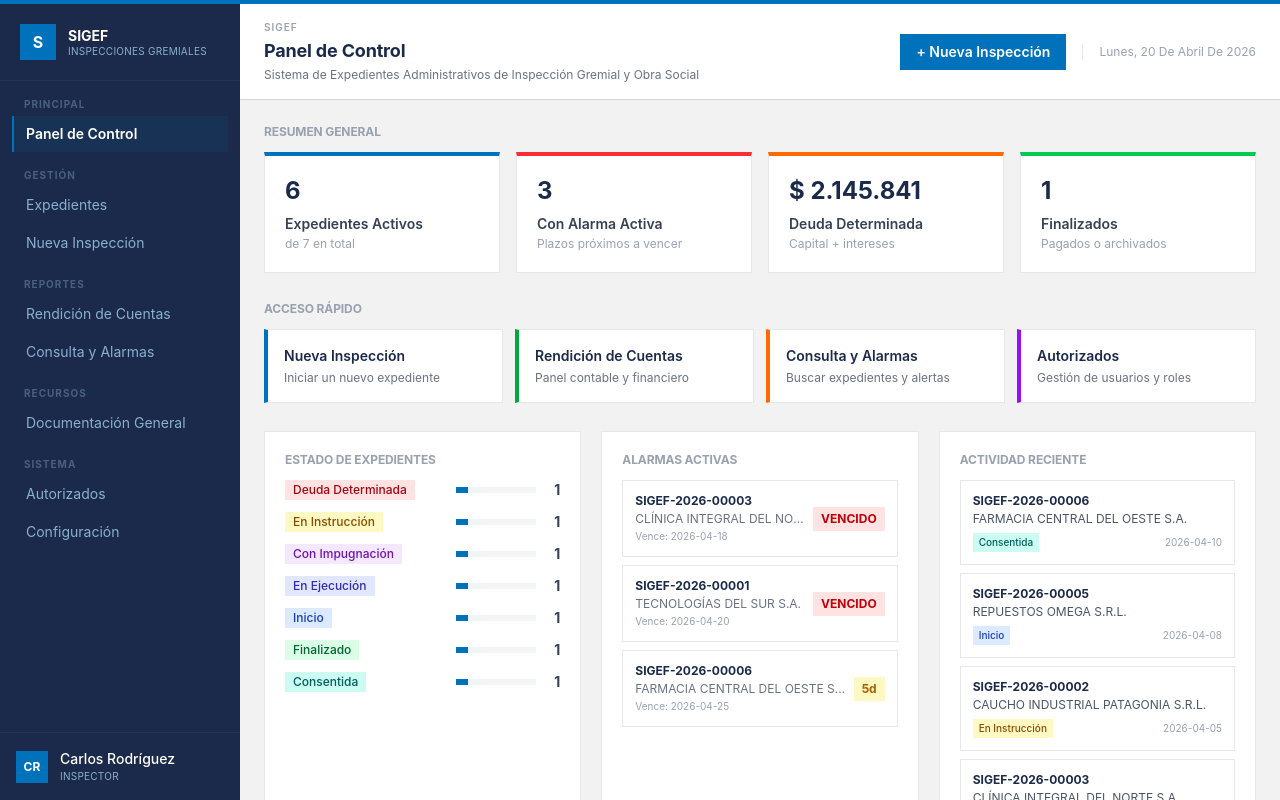
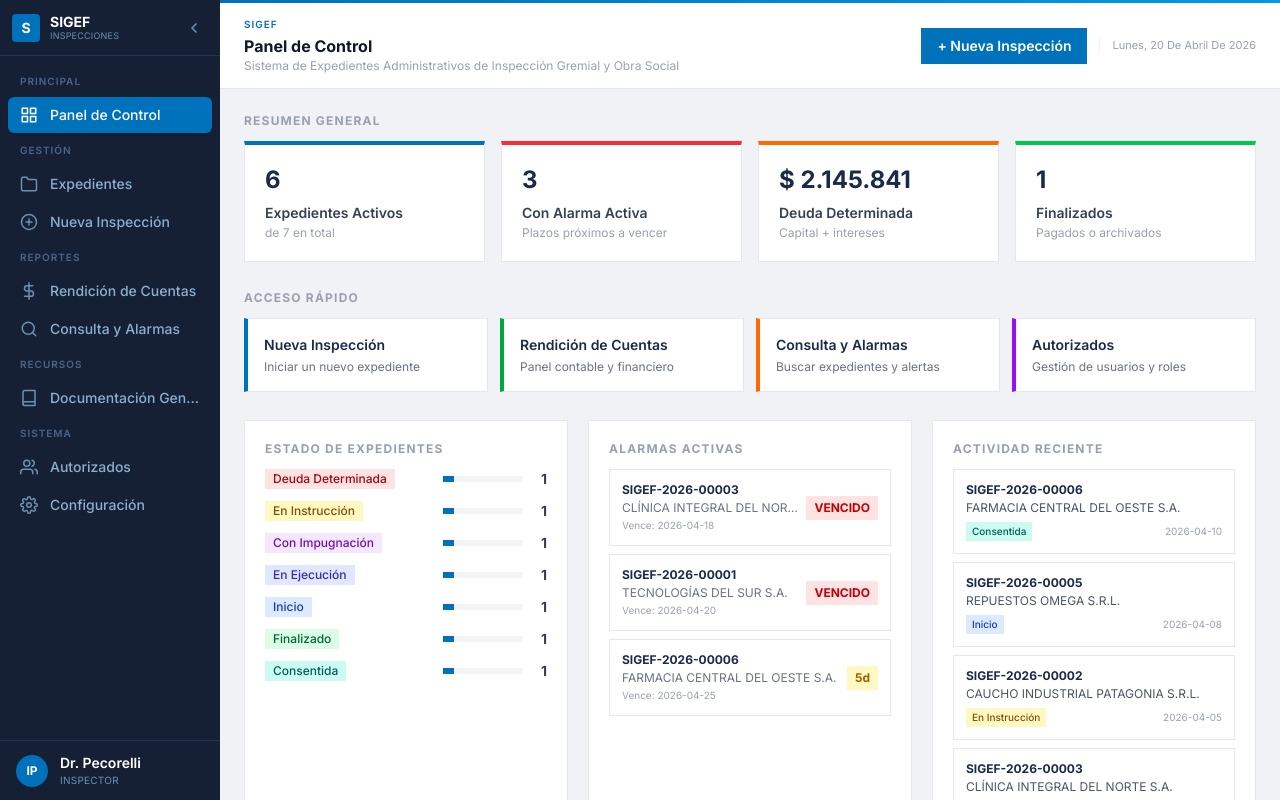
Before and after one commit to leandromondin-gh/sigef-inspecciones, a Next.js app: page / in a window 1280 px wide. Built offline with nearby package versions, Linux system fonts and the light colour scheme.

Commit message:
UX overhaul: sidebar plegable con íconos SVG, fuente Inter, botones consistentes, header con breadcrumb

```diff
--- a/src/app/globals.css
+++ b/src/app/globals.css
@@ -1,25 +1,36 @@
 @import "tailwindcss";
 
 :root {
-  --background: #f2f2f2;
-  --foreground: #1a202c;
-  --primary: #1b2a4a;
-  --accent: #0072BC;
+  --font-inter: 'Inter', -apple-system, BlinkMacSystemFont, 'Segoe UI', sans-serif;
+  --sidebar-width: 220px;
+  --sidebar-collapsed-width: 56px;
+}
+
+@theme inline {
+  --font-sans: var(--font-inter);
 }
 
 body {
-  background: var(--background);
-  color: var(--foreground);
-  font-family: -apple-system, BlinkMacSystemFont, 'Segoe UI', Roboto, 'Helvetica Neue', Arial, sans-serif;
-  font-size: 15px;
-  min-height: 100vh;
+  background: #f0f2f5;
+  color: #111827;
+  font-family: var(--font-inter);
+  font-size: 14px;
+  line-height: 1.5;
+  -webkit-font-smoothing: antialiased;
+  -moz-osx-font-smoothing: grayscale;
 }
 
-/* Tipografía más formal */
-h1, h2, h3 { letter-spacing: -0.01em; }
+/* Focus rings consistentes */
+*:focus-visible {
+  outline: 2px solid #0072BC;
+  outline-offset: 2px;
+}
 
-/* Scrollbar */
-::-webkit-scrollbar { width: 5px; height: 5px; }
-::-webkit-scrollbar-track { background: #e5e5e5; }
-::-webkit-scrollbar-thumb { background: #aaa; border-radius: 2px; }
-::-webkit-scrollbar-thumb:hover { background: #888; }
+/* Scrollbar minimal */
+::-webkit-scrollbar { width: 4px; height: 4px; }
+::-webkit-scrollbar-track { background: transparent; }
+::-webkit-scrollbar-thumb { background: #d1d5db; border-radius: 2px; }
+::-webkit-scrollbar-thumb:hover { background: #9ca3af; }
+
+/* Transiciones globales */
+a, button { transition: all 0.15s ease; }
--- a/src/app/layout.tsx
+++ b/src/app/layout.tsx
@@ -1,6 +1,13 @@
 import type { Metadata } from "next";
+import { Inter } from "next/font/google";
 import "./globals.css";
 import Sidebar from "@/components/Sidebar";
+
+const inter = Inter({
+  subsets: ["latin"],
+  variable: "--font-inter",
+  display: "swap",
+});
 
 export const metadata: Metadata = {
   title: "SIGEF - Sistema de Inspecciones Gremiales",
@@ -13,8 +20,8 @@ export default function RootLayout({
   children: React.ReactNode;
 }>) {
   return (
-    <html lang="es" className="h-full">
-      <body className="h-full flex bg-[#f2f2f2]">
+    <html lang="es" className={`h-full ${inter.variable}`}>
+      <body className="h-full flex bg-[#f0f2f5] font-sans">
         <Sidebar />
         <div className="flex-1 flex flex-col min-h-screen overflow-x-hidden pt-14 md:pt-0">
           {children}
--- /dev/null
+++ b/src/components/Button.tsx
@@ -0,0 +1,41 @@
+'use client';
+
+import { ButtonHTMLAttributes } from 'react';
+
+interface ButtonProps extends ButtonHTMLAttributes<HTMLButtonElement> {
+  variant?: 'primary' | 'secondary' | 'ghost' | 'danger' | 'success';
+  size?: 'sm' | 'md' | 'lg';
+  as?: 'button' | 'a';
+  href?: string;
+}
+
+const VARIANTS = {
+  primary:   'bg-[#0072BC] text-white hover:bg-[#005f9e] active:bg-[#004f85] shadow-sm',
+  secondary: 'bg-white text-gray-700 border border-gray-300 hover:bg-gray-50 active:bg-gray-100 shadow-sm',
+  ghost:     'text-[#0072BC] hover:bg-blue-50 active:bg-blue-100',
+  danger:    'bg-red-600 text-white hover:bg-red-700 active:bg-red-800 shadow-sm',
+  success:   'bg-green-600 text-white hover:bg-green-700 active:bg-green-800 shadow-sm',
+};
+
+const SIZES = {
+  sm: 'text-xs px-3 py-1.5 font-medium',
+  md: 'text-sm px-4 py-2 font-semibold',
+  lg: 'text-sm px-5 py-2.5 font-semibold',
+};
+
+export default function Button({
+  variant = 'primary',
+  size = 'md',
+  className = '',
+  children,
+  ...props
+}: ButtonProps) {
+  return (
+    <button
+      className={`inline-flex items-center justify-center gap-2 transition-all duration-150 focus-visible:outline-none focus-visible:ring-2 focus-visible:ring-[#0072BC] focus-visible:ring-offset-1 disabled:opacity-50 disabled:cursor-not-allowed ${VARIANTS[variant]} ${SIZES[size]} ${className}`}
+      {...props}
+    >
+      {children}
+    </button>
+  );
+}
--- a/src/components/Header.tsx
+++ b/src/components/Header.tsx
@@ -4,29 +4,40 @@ interface HeaderProps {
   title: string;
   subtitle?: string;
   actions?: React.ReactNode;
+  breadcrumb?: { label: string; href?: string }[];
 }
 
-export default function Header({ title, subtitle, actions }: HeaderProps) {
+export default function Header({ title, subtitle, actions, breadcrumb }: HeaderProps) {
   const today = new Date().toLocaleDateString('es-AR', {
-    weekday: 'long',
-    year: 'numeric',
-    month: 'long',
-    day: 'numeric',
+    weekday: 'long', year: 'numeric', month: 'long', day: 'numeric',
   });
 
   return (
-    <div className="sticky top-0 z-10 md:top-0 top-14">
-      <div className="h-1 bg-[#0072BC]" />
-      <div className="bg-white border-b border-gray-300 px-6 py-4 flex items-center justify-between">
-        <div>
-          <div className="text-[10px] text-gray-400 uppercase tracking-widest font-semibold mb-0.5">SIGEF</div>
-          <h1 className="text-lg font-bold text-[#1b2a4a]">{title}</h1>
-          {subtitle && <p className="text-xs text-gray-500 mt-0.5 max-w-xl">{subtitle}</p>}
+    <div className="sticky top-0 md:top-0 top-14 z-10">
+      <div className="h-[3px] bg-gradient-to-r from-[#0072BC] to-[#0099e6]" />
+      <div className="bg-white border-b border-gray-200 px-6 py-3.5 flex items-center justify-between gap-4">
+        <div className="min-w-0">
+          {breadcrumb && breadcrumb.length > 0 && (
+            <div className="flex items-center gap-1.5 mb-1">
+              <span className="text-[10px] font-semibold text-[#0072BC] uppercase tracking-widest">SIGEF</span>
+              {breadcrumb.map((crumb, i) => (
+                <span key={i} className="flex items-center gap-1.5">
+                  <span className="text-gray-300 text-[10px]">/</span>
+                  <span className="text-[10px] text-gray-400">{crumb.label}</span>
+                </span>
+              ))}
+            </div>
+          )}
+          {!breadcrumb && (
+            <div className="text-[10px] font-semibold text-[#0072BC] uppercase tracking-widest mb-1">SIGEF</div>
+          )}
+          <h1 className="text-base font-bold text-gray-900 leading-tight truncate">{title}</h1>
+          {subtitle && <p className="text-xs text-gray-400 mt-0.5 truncate max-w-xl">{subtitle}</p>}
         </div>
-        <div className="flex items-center gap-4">
+        <div className="flex items-center gap-3 flex-shrink-0">
           {actions}
-          <div className="text-right hidden sm:block border-l border-gray-200 pl-4">
-            <div className="text-xs text-gray-400 capitalize">{today}</div>
+          <div className="hidden lg:block text-right border-l border-gray-100 pl-3">
+            <div className="text-[11px] text-gray-400 capitalize">{today}</div>
           </div>
         </div>
       </div>
--- a/src/components/Sidebar.tsx
+++ b/src/components/Sidebar.tsx
@@ -2,105 +2,183 @@
 
 import Link from 'next/link';
 import { usePathname } from 'next/navigation';
-import { useState } from 'react';
+import { useState, useEffect } from 'react';
+
+const Icons = {
+  panel: (
+    <svg width="18" height="18" viewBox="0 0 24 24" fill="none" stroke="currentColor" strokeWidth="2" strokeLinecap="round" strokeLinejoin="round">
+      <rect x="3" y="3" width="7" height="7"/><rect x="14" y="3" width="7" height="7"/>
+      <rect x="14" y="14" width="7" height="7"/><rect x="3" y="14" width="7" height="7"/>
+    </svg>
+  ),
+  expedientes: (
+    <svg width="18" height="18" viewBox="0 0 24 24" fill="none" stroke="currentColor" strokeWidth="2" strokeLinecap="round" strokeLinejoin="round">
+      <path d="M22 19a2 2 0 0 1-2 2H4a2 2 0 0 1-2-2V5a2 2 0 0 1 2-2h5l2 3h9a2 2 0 0 1 2 2z"/>
+    </svg>
+  ),
+  nueva: (
+    <svg width="18" height="18" viewBox="0 0 24 24" fill="none" stroke="currentColor" strokeWidth="2" strokeLinecap="round" strokeLinejoin="round">
+      <circle cx="12" cy="12" r="10"/><line x1="12" y1="8" x2="12" y2="16"/><line x1="8" y1="12" x2="16" y2="12"/>
+    </svg>
+  ),
+  rendicion: (
+    <svg width="18" height="18" viewBox="0 0 24 24" fill="none" stroke="currentColor" strokeWidth="2" strokeLinecap="round" strokeLinejoin="round">
+      <line x1="12" y1="1" x2="12" y2="23"/><path d="M17 5H9.5a3.5 3.5 0 0 0 0 7h5a3.5 3.5 0 0 1 0 7H6"/>
+    </svg>
+  ),
+  consulta: (
+    <svg width="18" height="18" viewBox="0 0 24 24" fill="none" stroke="currentColor" strokeWidth="2" strokeLinecap="round" strokeLinejoin="round">
+      <circle cx="11" cy="11" r="8"/><line x1="21" y1="21" x2="16.65" y2="16.65"/>
+    </svg>
+  ),
+  documentacion: (
+    <svg width="18" height="18" viewBox="0 0 24 24" fill="none" stroke="currentColor" strokeWidth="2" strokeLinecap="round" strokeLinejoin="round">
+      <path d="M4 19.5A2.5 2.5 0 0 1 6.5 17H20"/><path d="M6.5 2H20v20H6.5A2.5 2.5 0 0 1 4 19.5v-15A2.5 2.5 0 0 1 6.5 2z"/>
+    </svg>
+  ),
+  autorizados: (
+    <svg width="18" height="18" viewBox="0 0 24 24" fill="none" stroke="currentColor" strokeWidth="2" strokeLinecap="round" strokeLinejoin="round">
+      <path d="M17 21v-2a4 4 0 0 0-4-4H5a4 4 0 0 0-4 4v2"/><circle cx="9" cy="7" r="4"/>
+      <path d="M23 21v-2a4 4 0 0 0-3-3.87"/><path d="M16 3.13a4 4 0 0 1 0 7.75"/>
+    </svg>
+  ),
+  configuracion: (
+    <svg width="18" height="18" viewBox="0 0 24 24" fill="none" stroke="currentColor" strokeWidth="2" strokeLinecap="round" strokeLinejoin="round">
+      <circle cx="12" cy="12" r="3"/>
+      <path d="M19.4 15a1.65 1.65 0 0 0 .33 1.82l.06.06a2 2 0 0 1-2.83 2.83l-.06-.06a1.65 1.65 0 0 0-1.82-.33 1.65 1.65 0 0 0-1 1.51V21a2 2 0 0 1-4 0v-.09A1.65 1.65 0 0 0 9 19.4a1.65 1.65 0 0 0-1.82.33l-.06.06a2 2 0 0 1-2.83-2.83l.06-.06A1.65 1.65 0 0 0 4.68 15a1.65 1.65 0 0 0-1.51-1H3a2 2 0 0 1 0-4h.09A1.65 1.65 0 0 0 4.6 9a1.65 1.65 0 0 0-.33-1.82l-.06-.06a2 2 0 0 1 2.83-2.83l.06.06A1.65 1.65 0 0 0 9 4.68a1.65 1.65 0 0 0 1-1.51V3a2 2 0 0 1 4 0v.09a1.65 1.65 0 0 0 1 1.51 1.65 1.65 0 0 0 1.82-.33l.06-.06a2 2 0 0 1 2.83 2.83l-.06.06A1.65 1.65 0 0 0 19.4 9a1.65 1.65 0 0 0 1.51 1H21a2 2 0 0 1 0 4h-.09a1.65 1.65 0 0 0-1.51 1z"/>
+    </svg>
+  ),
+  menu: (
+    <svg width="20" height="20" viewBox="0 0 24 24" fill="none" stroke="currentColor" strokeWidth="2" strokeLinecap="round" strokeLinejoin="round">
+      <line x1="3" y1="12" x2="21" y2="12"/><line x1="3" y1="6" x2="21" y2="6"/><line x1="3" y1="18" x2="21" y2="18"/>
+    </svg>
+  ),
+  chevronLeft: (
+    <svg width="16" height="16" viewBox="0 0 24 24" fill="none" stroke="currentColor" strokeWidth="2.5" strokeLinecap="round" strokeLinejoin="round">
+      <polyline points="15 18 9 12 15 6"/>
+    </svg>
+  ),
+  close: (
+    <svg width="18" height="18" viewBox="0 0 24 24" fill="none" stroke="currentColor" strokeWidth="2" strokeLinecap="round" strokeLinejoin="round">
+      <line x1="18" y1="6" x2="6" y2="18"/><line x1="6" y1="6" x2="18" y2="18"/>
+    </svg>
+  ),
+};
 
 const navSections = [
   {
     label: 'Principal',
-    items: [
-      { href: '/', label: 'Panel de Control' },
-    ],
+    items: [{ href: '/', label: 'Panel de Control', icon: Icons.panel }],
   },
   {
     label: 'Gestión',
     items: [
-      { href: '/expedientes', label: 'Expedientes' },
-      { href: '/expedientes/nuevo', label: 'Nueva Inspección' },
+      { href: '/expedientes', label: 'Expedientes', icon: Icons.expedientes },
+      { href: '/expedientes/nuevo', label: 'Nueva Inspección', icon: Icons.nueva },
     ],
   },
   {
     label: 'Reportes',
     items: [
-      { href: '/rendicion', label: 'Rendición de Cuentas' },
-      { href: '/consulta', label: 'Consulta y Alarmas' },
+      { href: '/rendicion', label: 'Rendición de Cuentas', icon: Icons.rendicion },
+      { href: '/consulta', label: 'Consulta y Alarmas', icon: Icons.consulta },
     ],
   },
   {
     label: 'Recursos',
     items: [
-      { href: '/documentacion', label: 'Documentación General' },
+      { href: '/documentacion', label: 'Documentación General', icon: Icons.documentacion },
     ],
   },
   {
     label: 'Sistema',
     items: [
-      { href: '/autorizados', label: 'Autorizados' },
-      { href: '/configuracion', label: 'Configuración' },
+      { href: '/autorizados', label: 'Autorizados', icon: Icons.autorizados },
+      { href: '/configuracion', label: 'Configuración', icon: Icons.configuracion },
     ],
   },
 ];
 
-function NavItems({ pathname, onClose }: { pathname: string; onClose?: () => void }) {
-  return (
-    <nav className="flex-1 px-3 py-4 overflow-y-auto">
+export default function Sidebar() {
+  const pathname = usePathname();
+  const [collapsed, setCollapsed] = useState(false);
+  const [mobileOpen, setMobileOpen] = useState(false);
+
+  useEffect(() => {
+    const saved = localStorage.getItem('sidebar-collapsed');
+    if (saved === 'true') setCollapsed(true);
+  }, []);
+
+  function toggleCollapsed() {
+    const next = !collapsed;
+    setCollapsed(next);
+    localStorage.setItem('sidebar-collapsed', String(next));
+  }
+
+  function isActive(href: string) {
+    if (href === '/') return pathname === '/';
+    if (href === '/expedientes/nuevo') return pathname === '/expedientes/nuevo';
+    return pathname.startsWith(href);
+  }
+
+  const NavContent = ({ onClose }: { onClose?: () => void }) => (
+    <div className="flex flex-col flex-1 overflow-hidden">
+      <nav className="flex-1 overflow-y-auto px-2 py-3">
         {navSections.map((section) => (
-        <div key={section.label} className="mb-4">
-          <div className="px-3 mb-1 text-[10px] font-bold text-[#4a6080] uppercase tracking-widest">
+          <div key={section.label} className="mb-1">
+            {!collapsed && (
+              <div className="px-3 py-1.5 text-[10px] font-semibold text-[#4a6585] uppercase tracking-widest">
                 {section.label}
               </div>
+            )}
+            {collapsed && <div className="my-1 mx-3 border-t border-[#243659]" />}
             {section.items.map((item) => {
-            const isActive =
-              pathname === item.href ||
-              (item.href !== '/' && pathname.startsWith(item.href) && item.href !== '/expedientes/nuevo');
+              const active = isActive(item.href);
               return (
                 <Link
                   key={item.href}
                   href={item.href}
                   onClick={onClose}
-                className={`flex items-center gap-2 px-3 py-2 text-sm transition-all mb-0.5 border-l-2 ${
-                  isActive
-                    ? 'border-[#0072BC] bg-[#0072BC]/10 text-white font-semibold'
-                    : 'border-transparent text-[#8ab0d0] hover:bg-[#243659] hover:text-white hover:border-[#4a6080]'
-                }`}
+                  title={collapsed ? item.label : undefined}
+                  className={`flex items-center gap-3 px-3 py-2 my-0.5 text-sm font-medium transition-all rounded-md group relative ${
+                    active
+                      ? 'bg-[#0072BC] text-white shadow-sm'
+                      : 'text-[#8ab0d0] hover:bg-[#1e3354] hover:text-white'
+                  } ${collapsed ? 'justify-center' : ''}`}
                 >
+                  <span className={`flex-shrink-0 ${active ? 'text-white' : 'text-[#6b90b0] group-hover:text-white'}`}>
+                    {item.icon}
+                  </span>
+                  {!collapsed && <span className="truncate">{item.label}</span>}
+                  {collapsed && (
+                    <div className="absolute left-full ml-2 px-2 py-1 bg-gray-900 text-white text-xs rounded whitespace-nowrap opacity-0 group-hover:opacity-100 pointer-events-none z-50 shadow-lg">
                       {item.label}
+                    </div>
+                  )}
                 </Link>
               );
             })}
           </div>
         ))}
       </nav>
-  );
-}
 
-export default function Sidebar() {
-  const pathname = usePathname();
-  const [open, setOpen] = useState(false);
-
-  const logoBlock = (
-    <div className="px-5 py-5 border-b border-[#243659]">
-      <div className="flex items-center gap-3">
-        <div className="w-9 h-9 bg-[#0072BC] flex items-center justify-center text-white font-bold text-base flex-shrink-0">
-          S
+      {/* User */}
+      <div className={`px-3 py-3 border-t border-[#243659] ${collapsed ? 'flex justify-center' : ''}`}>
+        {collapsed ? (
+          <div className="w-8 h-8 bg-[#0072BC] flex items-center justify-center text-xs font-bold text-white rounded-full">
+            IP
           </div>
-        <div>
-          <div className="font-bold text-sm leading-tight text-white">SIGEF</div>
-          <div className="text-[10px] text-[#8ab0d0] leading-tight uppercase tracking-wide">Inspecciones Gremiales</div>
+        ) : (
+          <div className="flex items-center gap-3 px-1">
+            <div className="w-8 h-8 bg-[#0072BC] flex items-center justify-center text-xs font-bold text-white rounded-full flex-shrink-0">
+              IP
+            </div>
+            <div className="flex-1 min-w-0">
+              <div className="text-sm font-semibold text-white truncate">Dr. Pecorelli</div>
+              <div className="text-[10px] text-[#6b90b0] uppercase tracking-wide">Inspector</div>
             </div>
           </div>
-    </div>
-  );
-
-  const userBlock = (
-    <div className="px-4 py-4 border-t border-[#243659]">
-      <div className="flex items-center gap-3">
-        <div className="w-8 h-8 bg-[#0072BC] flex items-center justify-center text-xs font-bold text-white">
-          CR
-        </div>
-        <div className="flex-1 min-w-0">
-          <div className="text-sm font-medium text-white truncate">Carlos Rodríguez</div>
-          <div className="text-[10px] text-[#8ab0d0] uppercase tracking-wide">Inspector</div>
-        </div>
+        )}
       </div>
     </div>
   );
@@ -108,41 +186,67 @@ export default function Sidebar() {
   return (
     <>
       {/* Mobile top bar */}
-      <div className="md:hidden fixed top-0 left-0 right-0 z-50 bg-[#1b2a4a] text-white flex items-center justify-between px-4 py-3">
+      <div className="md:hidden fixed top-0 left-0 right-0 z-50 bg-[#152035] text-white flex items-center justify-between px-4 h-14 shadow-lg">
         <div className="flex items-center gap-3">
-          <div className="w-7 h-7 bg-[#0072BC] flex items-center justify-center font-bold text-sm">S</div>
+          <div className="w-7 h-7 bg-[#0072BC] flex items-center justify-center font-bold text-sm rounded">S</div>
           <div>
-            <div className="font-bold text-sm">SIGEF</div>
-            <div className="text-[9px] text-[#8ab0d0] uppercase tracking-wide">Inspecciones Gremiales</div>
+            <div className="font-bold text-sm leading-none">SIGEF</div>
+            <div className="text-[9px] text-[#6b90b0] uppercase tracking-wide leading-none mt-0.5">Inspecciones Gremiales</div>
           </div>
         </div>
-        <button onClick={() => setOpen(!open)} className="p-2 hover:bg-[#243659] transition-colors text-lg">
-          {open ? '✕' : '☰'}
+        <button onClick={() => setMobileOpen(!mobileOpen)} className="p-2 hover:bg-[#1e3354] rounded-md text-[#8ab0d0] hover:text-white">
+          {mobileOpen ? Icons.close : Icons.menu}
         </button>
       </div>
 
       {/* Mobile overlay */}
-      {open && (
-        <div className="md:hidden fixed inset-0 z-40 bg-black/50" onClick={() => setOpen(false)} />
+      {mobileOpen && (
+        <div className="md:hidden fixed inset-0 z-40 bg-black/60 backdrop-blur-sm" onClick={() => setMobileOpen(false)} />
       )}
 
       {/* Mobile drawer */}
-      <div className={`md:hidden fixed top-0 left-0 z-50 h-full w-64 bg-[#1b2a4a] text-white flex flex-col transition-transform duration-300 ${open ? 'translate-x-0' : '-translate-x-full'}`}>
-        <div className="flex items-center justify-between px-5 py-5 border-b border-[#243659]">
-          {logoBlock}
-          <button onClick={() => setOpen(false)} className="text-[#8ab0d0] hover:text-white ml-2">✕</button>
+      <div className={`md:hidden fixed top-0 left-0 z-50 h-full w-64 bg-[#152035] flex flex-col shadow-2xl transition-transform duration-300 ease-in-out ${mobileOpen ? 'translate-x-0' : '-translate-x-full'}`}>
+        <div className="flex items-center justify-between px-4 h-14 border-b border-[#243659] flex-shrink-0">
+          <div className="flex items-center gap-3">
+            <div className="w-7 h-7 bg-[#0072BC] flex items-center justify-center font-bold text-sm rounded">S</div>
+            <span className="font-bold text-sm text-white">SIGEF</span>
           </div>
-        <NavItems pathname={pathname} onClose={() => setOpen(false)} />
-        {userBlock}
+          <button onClick={() => setMobileOpen(false)} className="p-1.5 hover:bg-[#1e3354] rounded text-[#8ab0d0] hover:text-white">
+            {Icons.close}
+          </button>
+        </div>
+        <NavContent onClose={() => setMobileOpen(false)} />
       </div>
 
       {/* Desktop sidebar */}
-      <aside className="hidden md:flex w-60 bg-[#1b2a4a] text-white flex-col min-h-screen flex-shrink-0">
-        {/* Top accent line */}
-        <div className="h-1 bg-[#0072BC]" />
-        {logoBlock}
-        <NavItems pathname={pathname} />
-        {userBlock}
+      <aside
+        className={`hidden md:flex flex-col bg-[#152035] text-white flex-shrink-0 transition-all duration-300 ease-in-out overflow-hidden min-h-screen`}
+        style={{ width: collapsed ? '56px' : '220px' }}
+      >
+        {/* Logo + toggle */}
+        <div className={`flex items-center h-14 flex-shrink-0 border-b border-[#243659] px-3 ${collapsed ? 'justify-center' : 'justify-between'}`}>
+          {!collapsed && (
+            <div className="flex items-center gap-2.5 min-w-0">
+              <div className="w-7 h-7 bg-[#0072BC] flex items-center justify-center font-bold text-sm rounded flex-shrink-0">S</div>
+              <div className="min-w-0">
+                <div className="font-bold text-sm text-white leading-none">SIGEF</div>
+                <div className="text-[9px] text-[#6b90b0] uppercase tracking-wide leading-none mt-0.5 truncate">Inspecciones</div>
+              </div>
+            </div>
+          )}
+          {collapsed && (
+            <div className="w-7 h-7 bg-[#0072BC] flex items-center justify-center font-bold text-sm rounded">S</div>
+          )}
+          <button
+            onClick={toggleCollapsed}
+            className={`p-1.5 hover:bg-[#1e3354] rounded text-[#6b90b0] hover:text-white flex-shrink-0 transition-transform duration-300 ${collapsed ? 'rotate-180 ml-0' : ''}`}
+            title={collapsed ? 'Expandir menú' : 'Colapsar menú'}
+          >
+            {Icons.chevronLeft}
+          </button>
+        </div>
+
+        <NavContent />
       </aside>
     </>
   );
```
Lines whose indentation alone changed are shown as unchanged.
